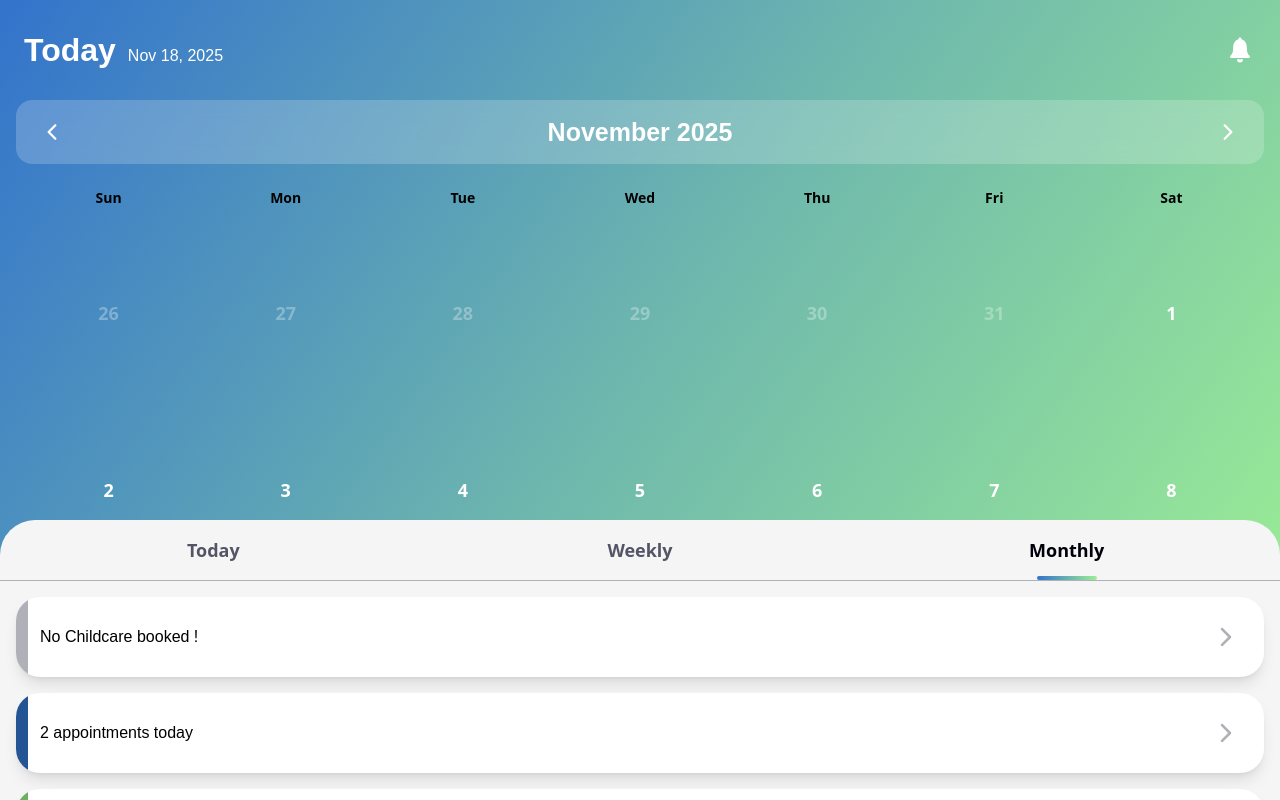
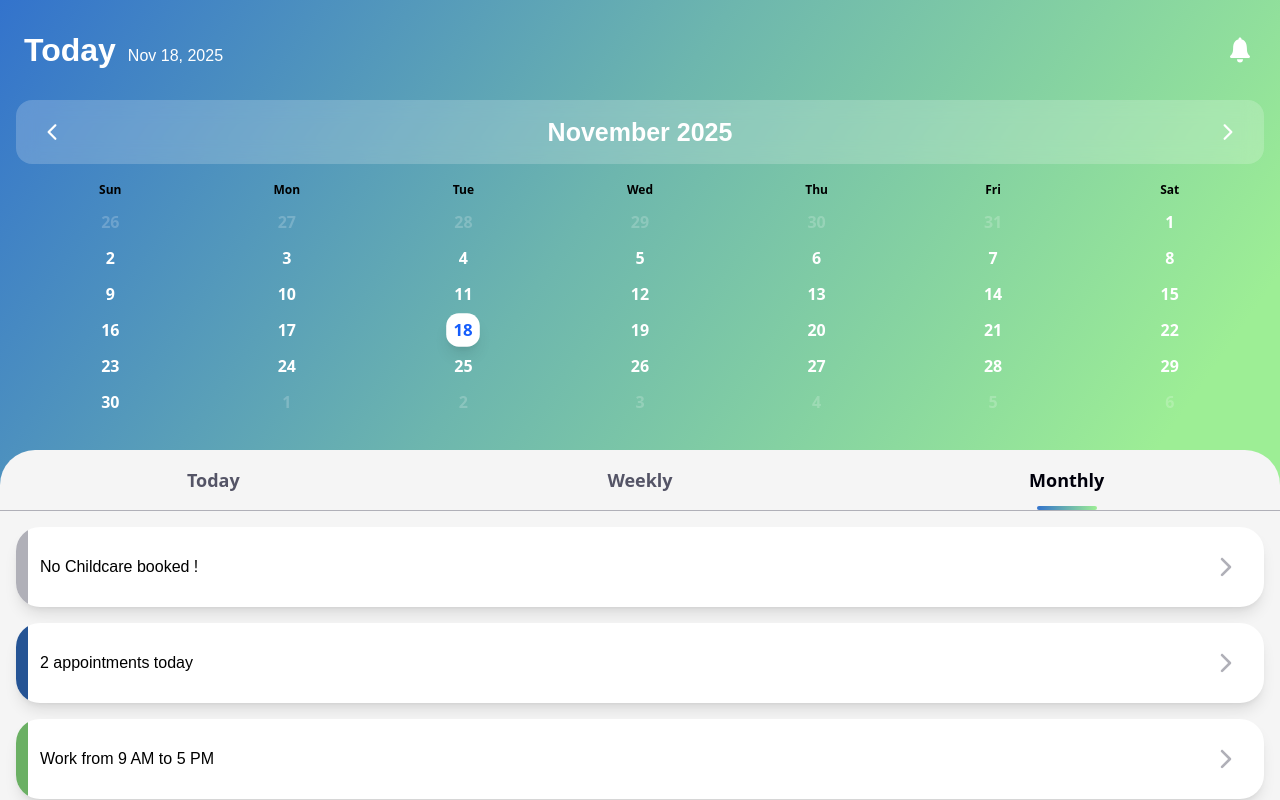
Before and after one commit to IDSP-TRADECARE/Tandem, a Next.js app: page /test in a window 1280 px wide. Both pictures are taken after a click on the button "Monthly". Shown: the top 800 px of the page. Built offline with nearby package versions, Linux system fonts and the light colour scheme; no server answers; a web font is replaced by a local one.

Commit message:
fixed the grid size for calendar

```diff
--- a/src/app/components/calendar/viewHelpers.tsx
+++ b/src/app/components/calendar/viewHelpers.tsx
@@ -76,7 +76,7 @@ export function getTopPositionForView(view: ViewType): string {
     case "Weekly":
       return "220px"; // After date + today headers
     case "Monthly":
-      return "520px"; // After date + weekly headers (no today selector)
+      return "450px"; // After date + weekly headers (no today selector)
     default:
       return "140px";
   }
--- a/src/app/components/ui/calendar/DateHeader.tsx
+++ b/src/app/components/ui/calendar/DateHeader.tsx
@@ -280,14 +280,14 @@ export function DateHeader({
           </button>
         </div>
 
-        {/* Calendar Grid - No background container */}
+        {/* Calendar Grid - Reduced cell size */}
         <div className="px-2">
           {/* Day headers */}
-          <div className="grid grid-cols-7 gap-2 mb-3">
+          <div className="grid grid-cols-7 gap-1 mb-1.5">
             {["Sun", "Mon", "Tue", "Wed", "Thu", "Fri", "Sat"].map((day) => (
               <div
                 key={day}
-                className="text-center text-sm font-bold text-black py-2"
+                className="text-center text-xs font-bold text-black py-0.5"
               >
                 {day}
               </div>
@@ -295,9 +295,9 @@ export function DateHeader({
           </div>
 
           {/* Calendar days */}
-          <div className="space-y-2">
+          <div className="space-y-1">
             {calendarGrid.map((week, weekIndex) => (
-              <div key={weekIndex} className="grid grid-cols-7 gap-2">
+              <div key={weekIndex} className="grid grid-cols-7 gap-1">
                 {week.map((day, dayIndex) => {
                   const isToday = day.fullDate.toDateString() === todayStr;
                   const isSelected =
@@ -317,11 +317,11 @@ export function DateHeader({
                       }}
                       disabled={!day.isCurrentMonth}
                       className={`
-                        relative aspect-square rounded-2xl flex flex-col items-center justify-center
-                        transition-all text-lg font-bold
+                        relative w-8 h-8 mx-auto rounded-xl flex flex-col items-center justify-center
+                        transition-all text-base font-bold
                         ${
                           !day.isCurrentMonth
-                            ? "text-white opacity-30 cursor-default pointer-events-none"
+                            ? "text-white opacity-20 cursor-default pointer-events-none"
                             : ""
                         }
                         ${
@@ -345,17 +345,17 @@ export function DateHeader({
 
                       {/* Event indicators - dots below date - only show for current month */}
                       {day.isCurrentMonth && hasAnyEvent && (
-                        <div className="absolute bottom-1 flex gap-1">
+                        <div className="absolute bottom-0.5 flex gap-0.5">
                           {(hasShift || hasNanny) && (
                             <div
-                              className={`w-1.5 h-1.5 rounded-full ${
+                              className={`w-1 h-1 rounded-full ${
                                 isSelected ? "bg-blue-500" : "bg-white"
                               }`}
                             />
                           )}
                           {(hasWork || hasChildcare) && (
                             <div
-                              className={`w-1.5 h-1.5 rounded-full ${
+                              className={`w-1 h-1 rounded-full ${
                                 isSelected ? "bg-orange-500" : "bg-white/70"
                               }`}
                             />
```
